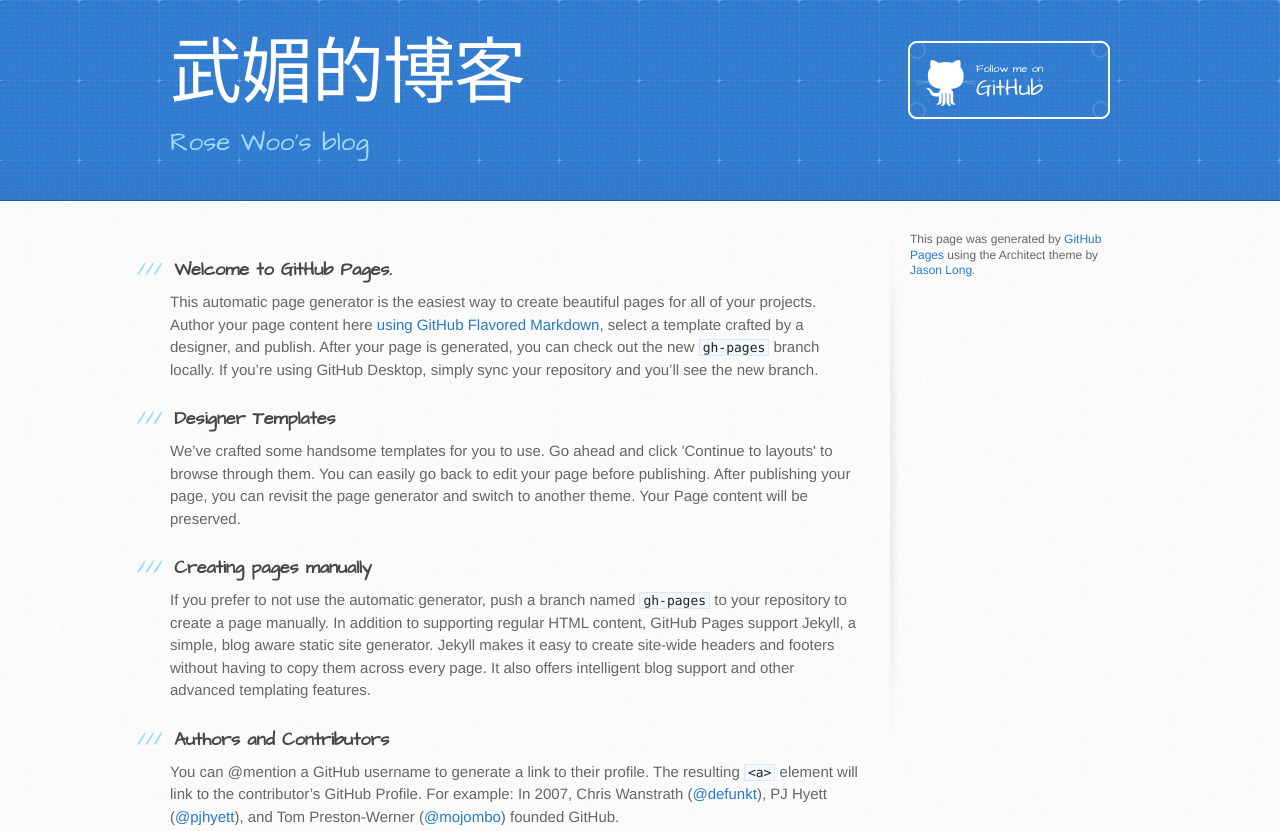
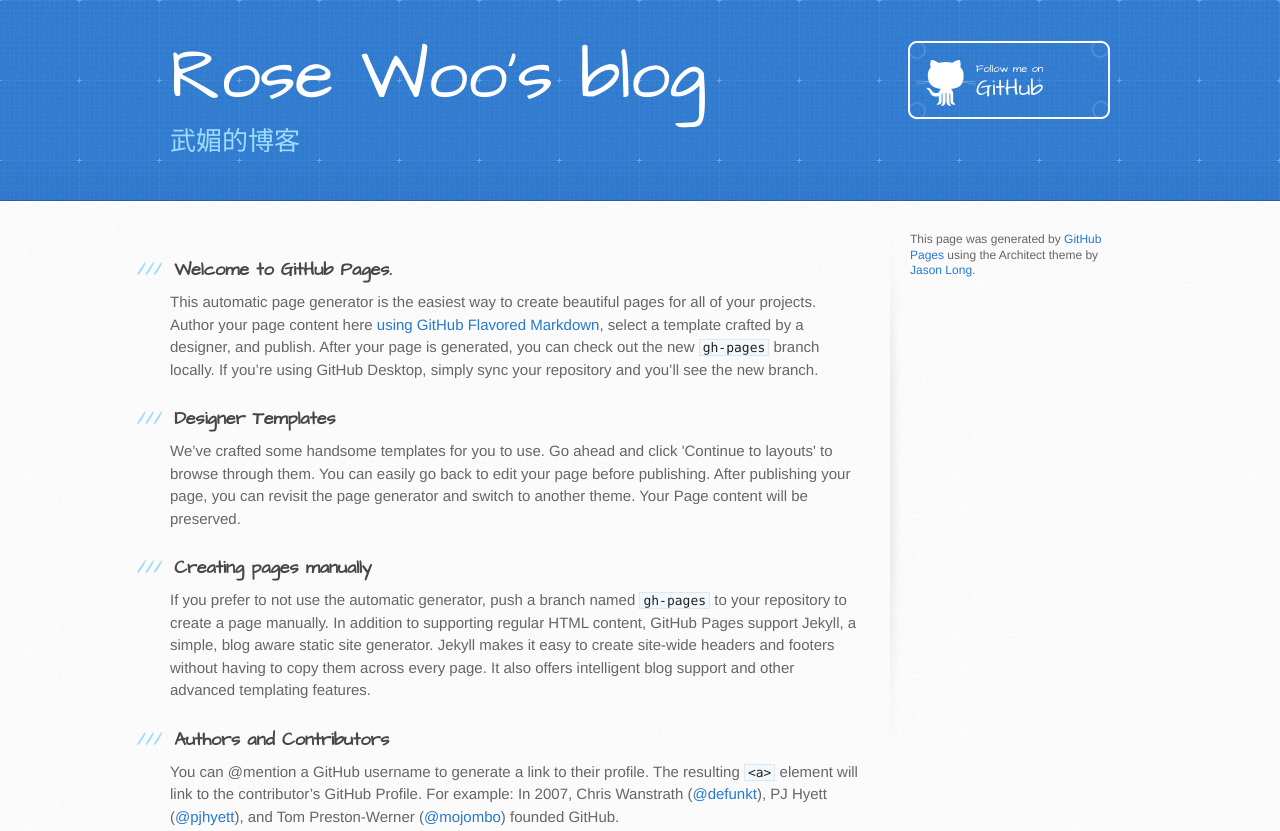
Before and after one commit to meier1993/myblog, a plain HTML site: page index.html in a window 1280 px wide. Shown: the top 831 px of the page. Drawn offline with Linux system fonts and the light colour scheme.

Commit message:
litter test

```diff
--- a/index.html
+++ b/index.html
@@ -19,8 +19,8 @@
   <body>
     <header>
       <div class="inner">
-        <h1>武媚的博客</h1>
-        <h2>Rose Woo's blog</h2>
+        <h1>Rose Woo's blog</h1>
+        <h2>武媚的博客</h2>
         <a href="https://github.com/meier1993" class="button"><small>Follow me on</small> GitHub</a>
       </div>
     </header>
```
